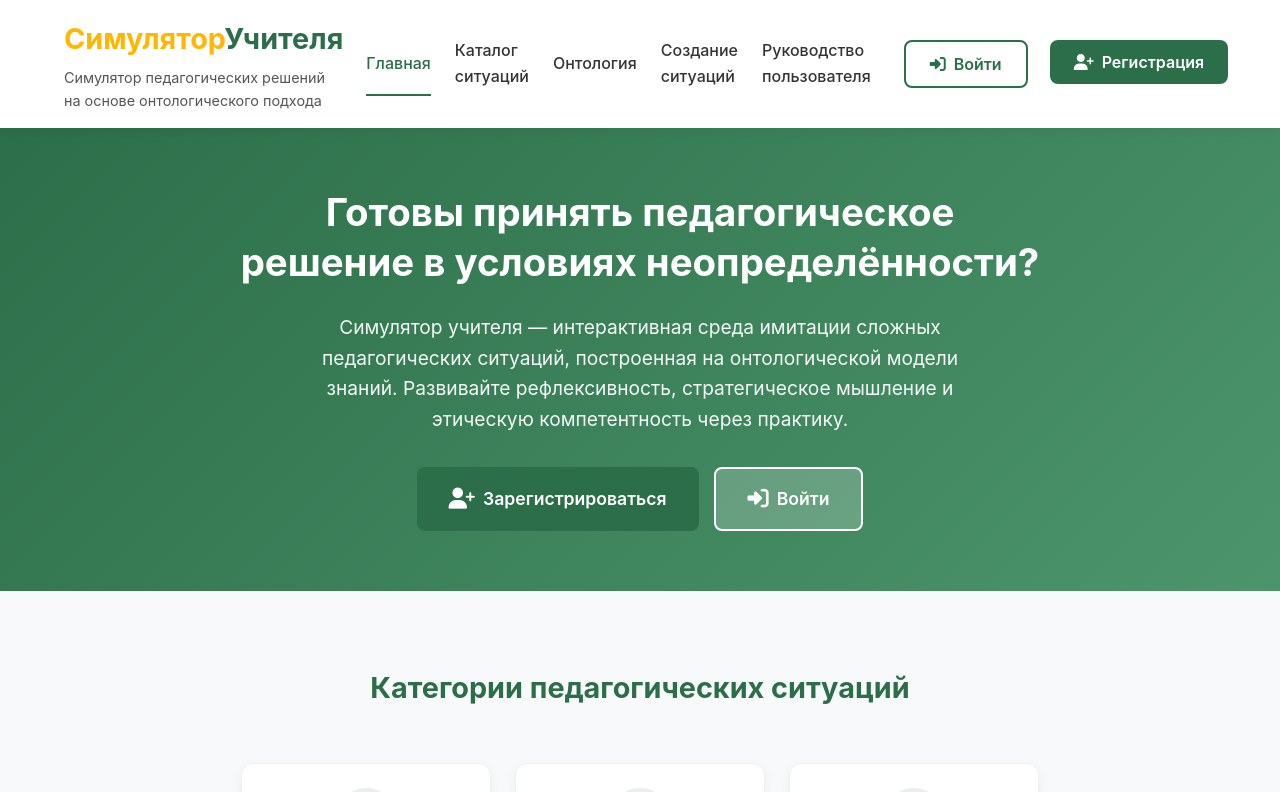
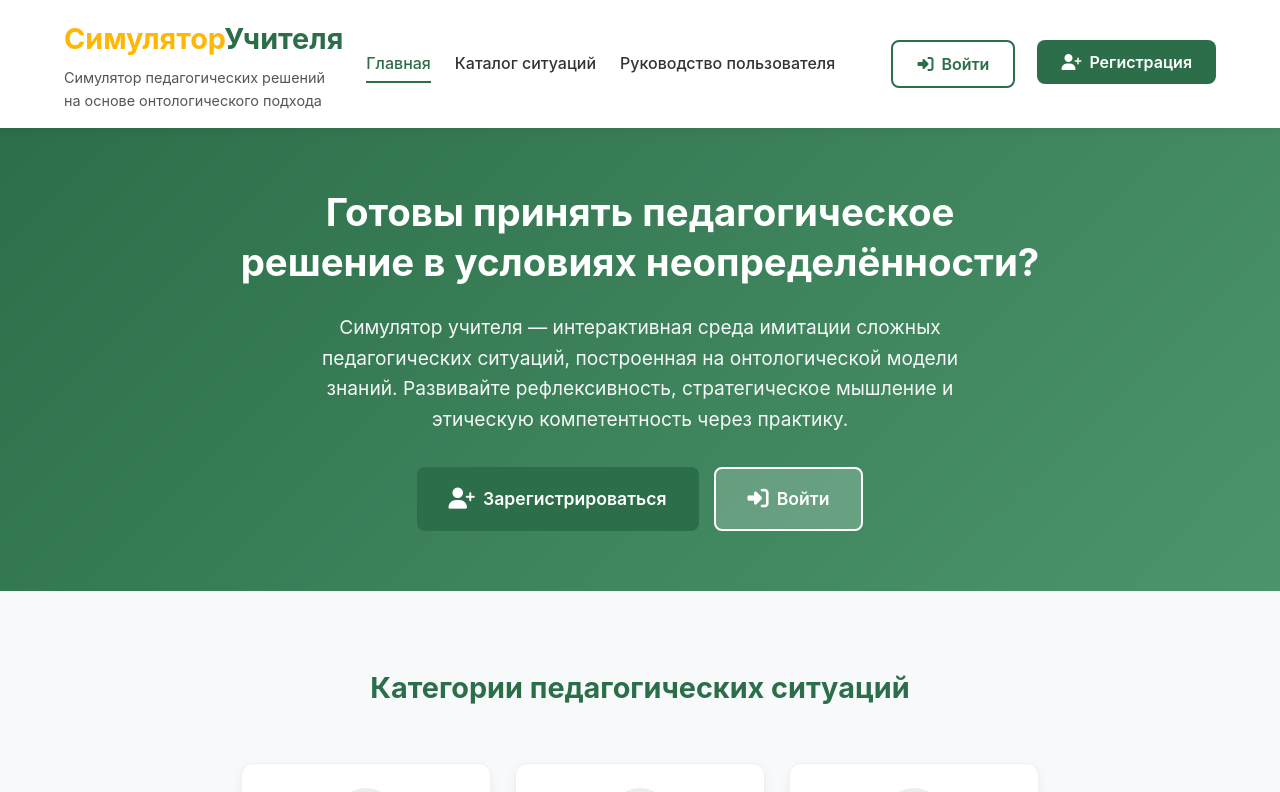
Before and after one commit to panda-sis-ui/teacher-simulator-unified, a React (Create React App) app in the folder client/: page / in a window 1280 px wide. Shown: the top 792 px of the page. Built offline with nearby package versions, Linux system fonts and the light colour scheme.

Commit message:
Шапка в соответствии с ролью

```diff
--- a/client/src/components/Header/Header.jsx
+++ b/client/src/components/Header/Header.jsx
@@ -29,12 +29,46 @@ const Header = () => {
     window.location.href = '/';
   };
 
-  // Внутренние маршруты (через React Router)
-  const internalNavItems = [
+  // Определяем роль пользователя (значение может быть 'ROLE_СТУДЕНТ' или 'ROLE_МЕТОДИСТ')
+  const userRole = user?.role || '';
+
+  // Базовые пункты меню для всех авторизованных
+  const baseNavItems = [
     { path: '/', label: 'Главная' },
     { path: '/catalog', label: 'Каталог ситуаций' },
-    { path: '/ontology', label: 'Онтология' },
   ];
+
+  // Дополнительные пункты для методиста
+  const metodistNavItems = [
+    {
+      type: 'external',
+      href: '/generator.html',
+      label: 'Создание ситуаций',
+      target: '_blank'
+    },
+  ];
+
+  // Пункты для незарегистрированных пользователей
+  const publicNavItems = [...baseNavItems];
+
+  // Формируем итоговый массив навигации
+  let navItems = [];
+  if (!isLoggedIn) {
+    navItems = publicNavItems;
+  } else {
+    navItems = [...baseNavItems];
+    if (userRole === 'ROLE_МЕТОДИСТ') {
+      navItems.push(...metodistNavItems);
+    }
+  }
+
+  // Всегда добавляем "Руководство пользователя" для всех (доступно всегда)
+  const helpLink = {
+    type: 'external',
+    href: '/help.html',
+    label: 'Руководство пользователя',
+    target: '_blank'
+  };
 
   return (
     <header className="header">
@@ -47,8 +81,22 @@ const Header = () => {
         </div>
 
         <nav className="nav">
-          {/* Внутренние ссылки */}
-          {internalNavItems.map((item) => (
+          {/* Внутренние и внешние ссылки в зависимости от роли */}
+          {navItems.map((item, idx) => {
+            if (item.type === 'external') {
+              return (
+                <a
+                  key={idx}
+                  href={item.href}
+                  target={item.target || '_self'}
+                  rel="noopener noreferrer"
+                  className="nav-link"
+                >
+                  {item.label}
+                </a>
+              );
+            }
+            return (
               <NavLink
                 key={item.path}
                 to={item.path}
@@ -56,27 +104,18 @@ const Header = () => {
               >
                 {item.label}
               </NavLink>
-          ))}
+            );
+          })}
 
-          {/* Внешняя ссылка на отдельный HTML‑сайт Создание ситуаций */}
-          {<a
-            href="/generator.html"
-            target="_blank"
+          {/* Руководство пользователя отображается всегда */}
+          <a
+            href={helpLink.href}
+            target={helpLink.target}
             rel="noopener noreferrer"
             className="nav-link"
           >
-            Создание ситуаций
-          </a> }
-
-          {/* Внешняя ссылка на отдельный HTML‑сайт Руководство пользователя*/}
-          {<a
-            href="/help.html"
-            target="_blank"
-            rel="noopener noreferrer"
-            className="nav-link"
-          >
-            Руководство пользователя
-          </a> }
+            {helpLink.label}
+          </a>
         </nav>
 
         <div className="auth">
@@ -99,7 +138,8 @@ const Header = () => {
                     borderRadius: '50%',
                     objectFit: 'cover'
                   }}
-      /> {user?.login || 'Пользователь'}
+                />
+                {user?.login || 'Пользователь'}
               </span>
               <Button variant="outline" onClick={handleLogout}>
                 <i className="fas fa-sign-out-alt"></i> Выйти
```
Lines whose indentation alone changed are shown as unchanged.
